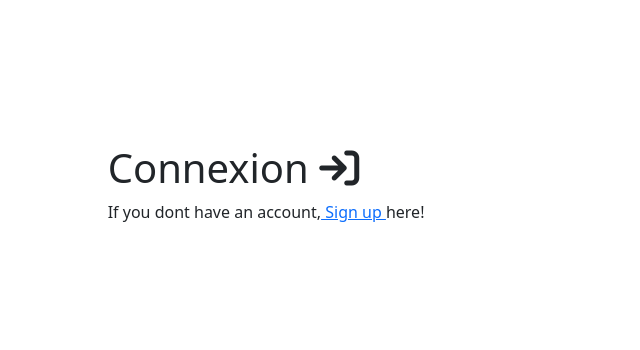
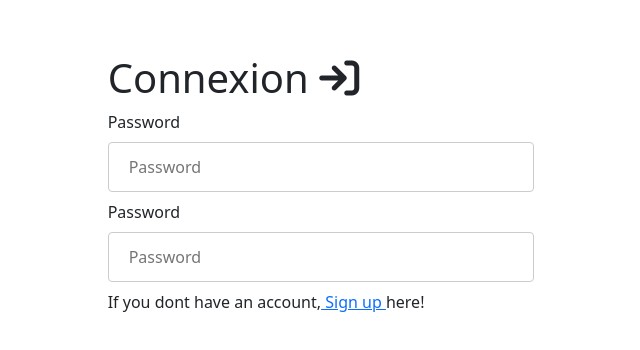
Before and after one commit to mohamedzhioua/ZiwiShop-ecommerce, a React (Create React App) app in the folder client/: page /signin in a window 1280 px wide. Shown: the part 128-478 px from the top of the page, without its empty margins (319-959 px from the left). Built offline with nearby package versions, Linux system fonts and the light colour scheme.

Commit message:
adding the CustomInput components and styling it

```diff
--- a/client/src/components/CustomInput/CustomInput.css
+++ b/client/src/components/CustomInput/CustomInput.css
@@ -0,0 +1,9 @@
+input , select {
+    width: 100%;
+    padding: 12px 20px;
+    margin: 8px 0;
+    display: inline-block;
+    border: 1px solid #ccc;
+    border-radius: 4px;
+    box-sizing: border-box;
+  }
--- a/client/src/components/CustomInput/CustomInput.js
+++ b/client/src/components/CustomInput/CustomInput.js
@@ -1,9 +1,12 @@
 import React from 'react'
-
+import '../CustomInput/CustomInput.css'
 function CustomInput() {
   return (
-    <div>CustomInput</div>
-  )
+    <div class="form-group">
+    <label for="exampleInputPassword1">Password</label>
+    <input type="password"  placeholder="Password" />
+  </div>
+    )
 }
 
 export default CustomInput
--- a/client/src/pages/Signin/Signin.js
+++ b/client/src/pages/Signin/Signin.js
@@ -1,4 +1,5 @@
 import React from "react";
+import CustomInput from "../../components/CustomInput/CustomInput";
 import "../Signin/Signin.css";
 function Signin() {
   return (
@@ -8,6 +9,8 @@ function Signin() {
           Connexion <i class="fa fa-sign-in" aria-hidden="true"></i>
         </h1>
         <form class="form-group">
+        <CustomInput/>
+        <CustomInput/>
           <p>
             If you dont have an account,<a href="/SignUp"> Sign up </a> here!
           </p>
```
